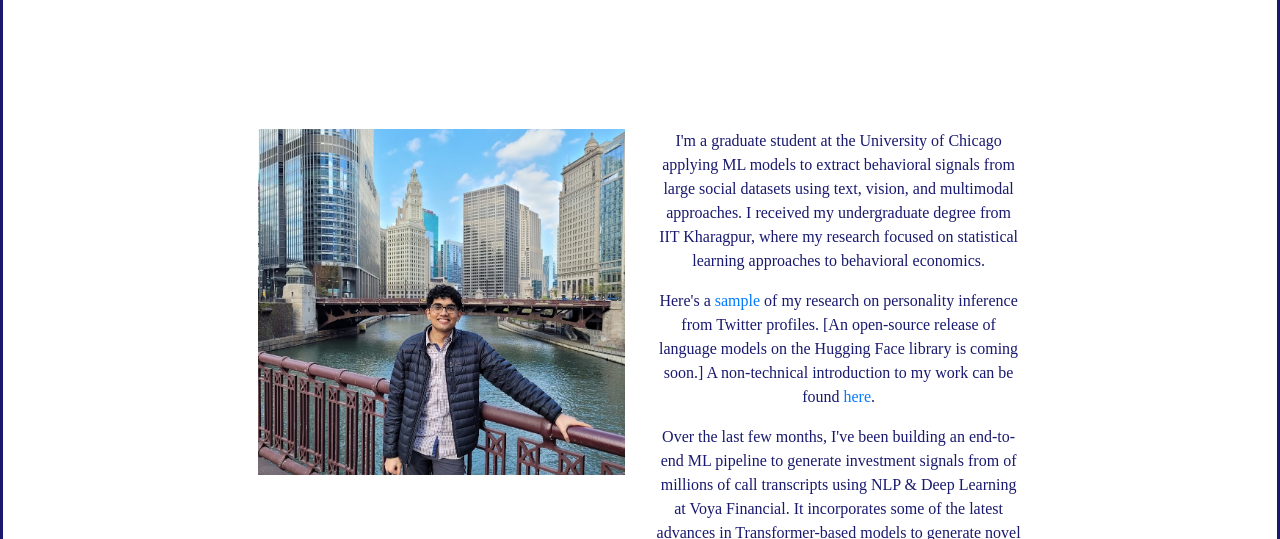
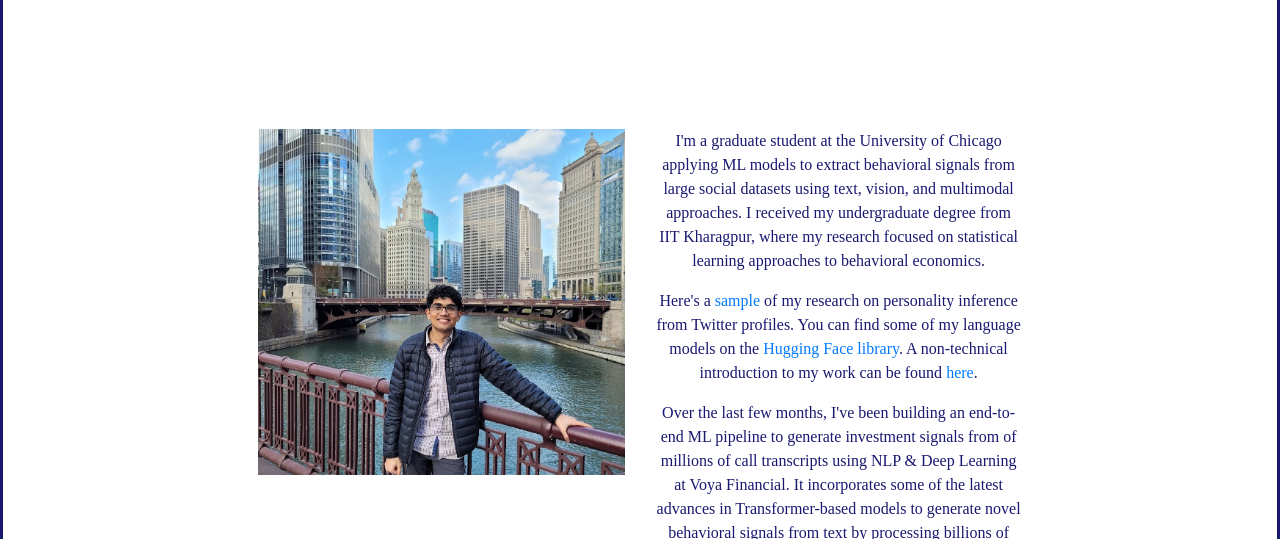
Before and after one commit to k-partha/k-partha.github.io, a plain HTML site: page index.html in a window 1280 px wide. Shown: the part 261-800 px from the top of the page. Drawn offline with nearby package versions, Linux system fonts and the light colour scheme.

Commit message:
Update index.html

```diff
--- a/index.html
+++ b/index.html
@@ -49,7 +49,7 @@
             <p> I'm a graduate student at the University of Chicago applying ML models to extract behavioral signals from large social datasets using text, vision, and multimodal approaches.
                 I received my undergraduate degree from IIT Kharagpur, where my research focused on statistical learning approaches to behavioral economics.
             <p> Here's a <a href="https://arxiv.org/abs/2109.06402">sample</a> of my research on personality inference from Twitter profiles.
-                [An open-source release of language models on the Hugging Face library is coming soon.] A non-technical introduction to my work can be found <a href="https://k-partha.medium.com/deep-learning-for-twitter-personality-inference-33942e4503c6">here</a>.
+                You can find some of my language models on the <a href="huggingface.co/k-partha"> Hugging Face library</a>. A non-technical introduction to my work can be found <a href="https://k-partha.medium.com/deep-learning-for-twitter-personality-inference-33942e4503c6">here</a>.
 
             <p> Over the last few months, I've been building an end-to-end ML pipeline to generate investment signals from of millions of call transcripts using NLP & Deep Learning at Voya Financial.
             It incorporates some of the latest advances in Transformer-based models to generate novel behavioral signals from text by processing billions of tokens of data.
```
